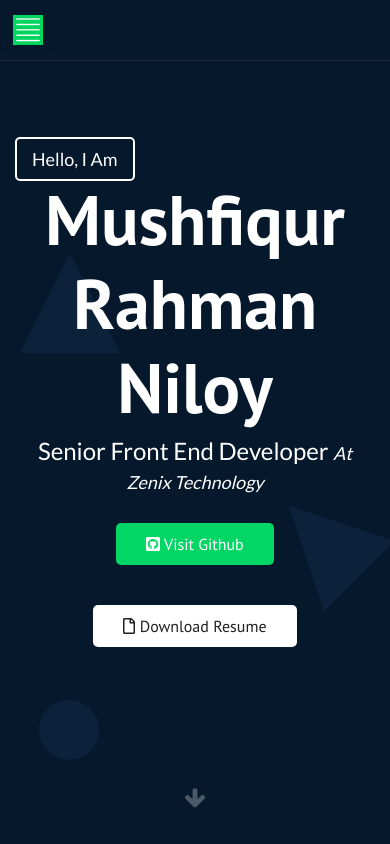
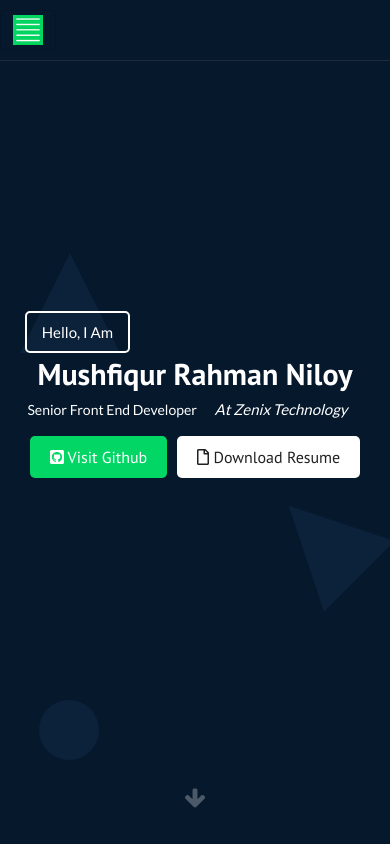
Before and after one commit to Mushfiqur06/mushfiqur.me, a React (Create React App) app: page / in a window 390 px wide. Shown: the top 844 px of the page. Built offline with nearby package versions, Linux system fonts and the light colour scheme.

Commit message:
Slider section responsive done

```diff
--- a/src/sass/Slider.scss
+++ b/src/sass/Slider.scss
@@ -172,3 +172,60 @@
         opacity: 0
     }
 }
+
+@media only screen and (max-width: 991px) and (min-width: 768px){
+    .slider-section .hero-section .hero-content h1{
+        font-size: 60px;
+    }
+}
+
+@media only screen and (max-width: 767px){
+    .slider-section {
+        .hero-section{
+            .hero-content{
+                span{
+                    top: -45px !important;
+                    padding: 5px 15px !important;
+                    font-size: 15px !important;
+                }
+                h1{
+                    font-size: 40px;
+                }
+                h4{
+                    font-size: 17px;
+
+                    span{
+                        font-size: 16px;
+                    }
+                }
+                a{
+                    padding: 7px 20px;
+                }
+            }
+        }
+    }
+
+}
+
+@media only screen and (max-width: 500px){
+    .slider-section {
+        .hero-section{
+            .hero-content{
+                h1{
+                    font-size: 30px;
+                }
+                h4{
+                    font-size: 14px;
+
+                    span{
+                        font-size: 14px;
+                    }
+                }
+                a{
+                    padding: 7px 20px;
+                    margin: 10px 5px;
+                }
+            }
+        }
+    }
+}
```
